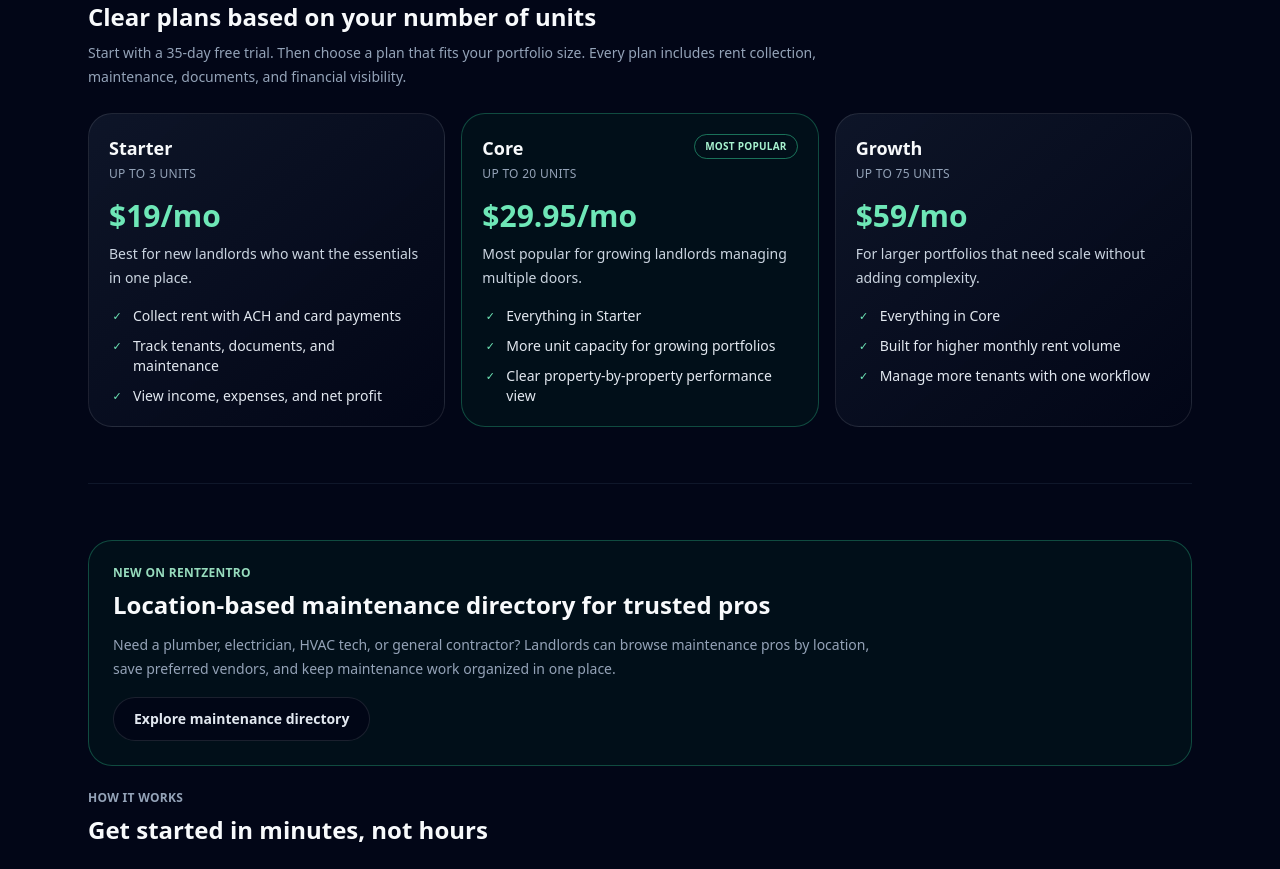
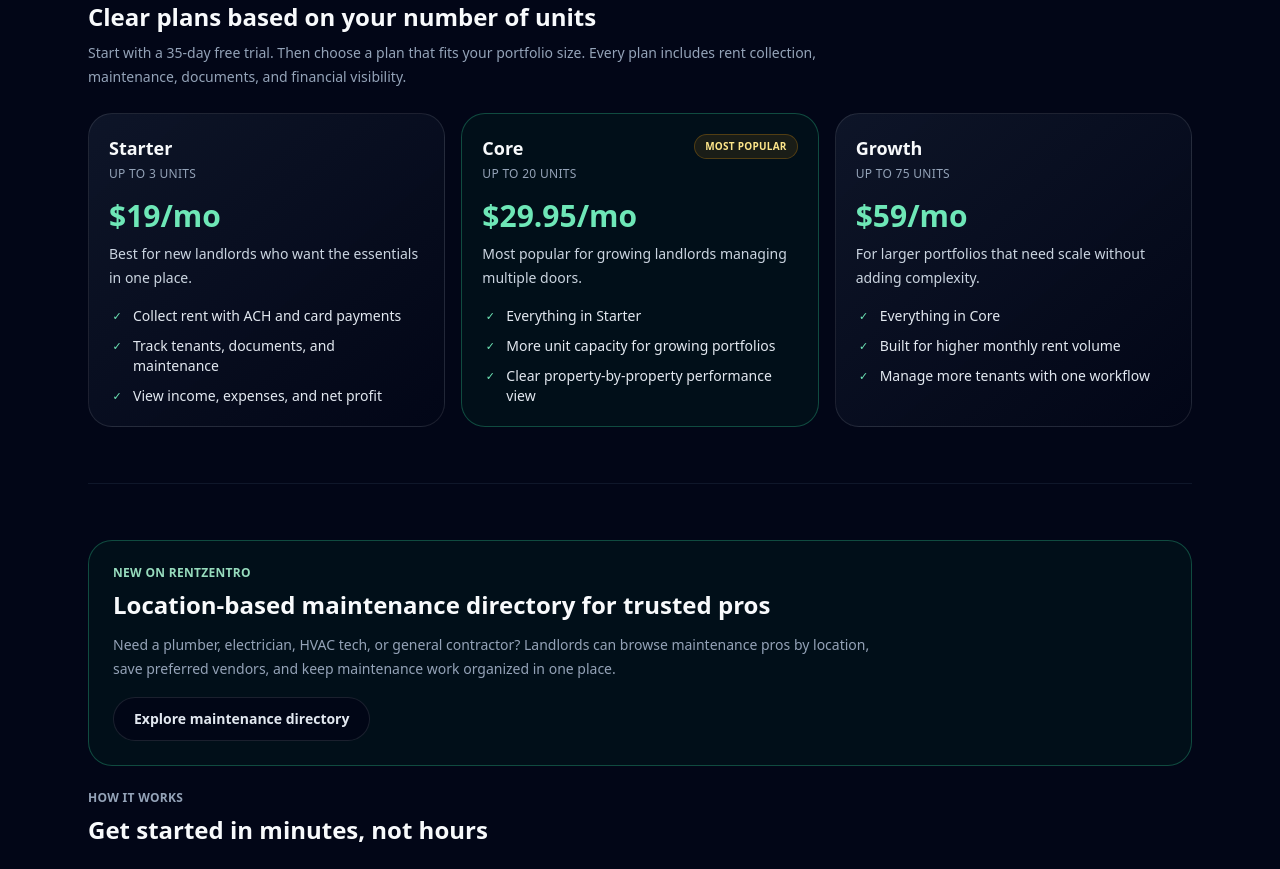
Before and after one commit to rentzentro/rentzentro-app, a Next.js app: page / in a window 1280 px wide. Shown: the part 3960-4829 px from the top of the page. Built offline with nearby package versions, Linux system fonts and the light colour scheme; no server answers; the database is empty.

Commit message:
Update featured pricing badge to gold styling

```diff
--- a/app/page.tsx
+++ b/app/page.tsx
@@ -432,7 +432,7 @@
           </p>
         </div>
         {plan.featured && (
-          <span className="rounded-full border border-emerald-400/50 bg-emerald-500/14 px-2.5 py-1 text-[10px] font-semibold uppercase tracking-wide text-emerald-200">
+          <span className="rounded-full border border-amber-500/25 bg-amber-500/10 px-2.5 py-1 text-[10px] font-semibold uppercase tracking-wide text-amber-200">
             Most popular
           </span>
         )}
```
